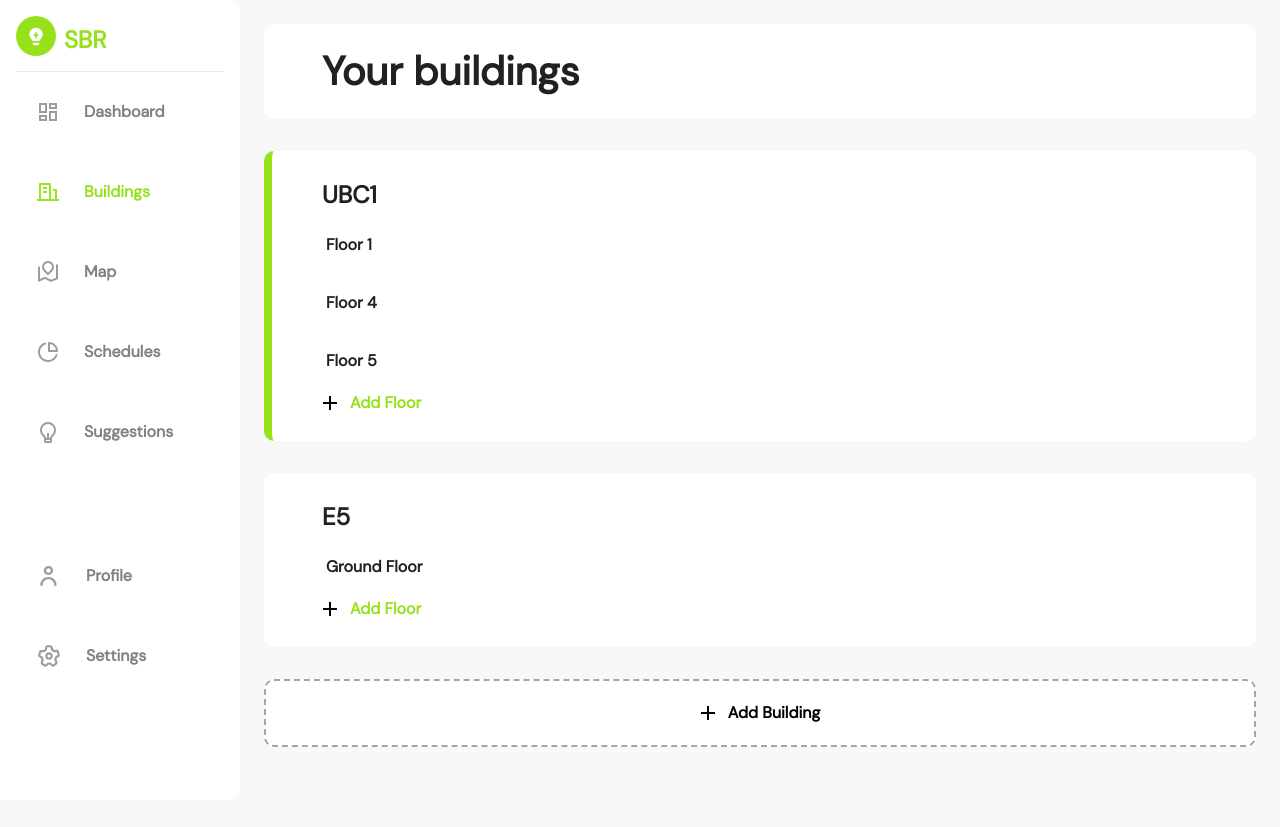
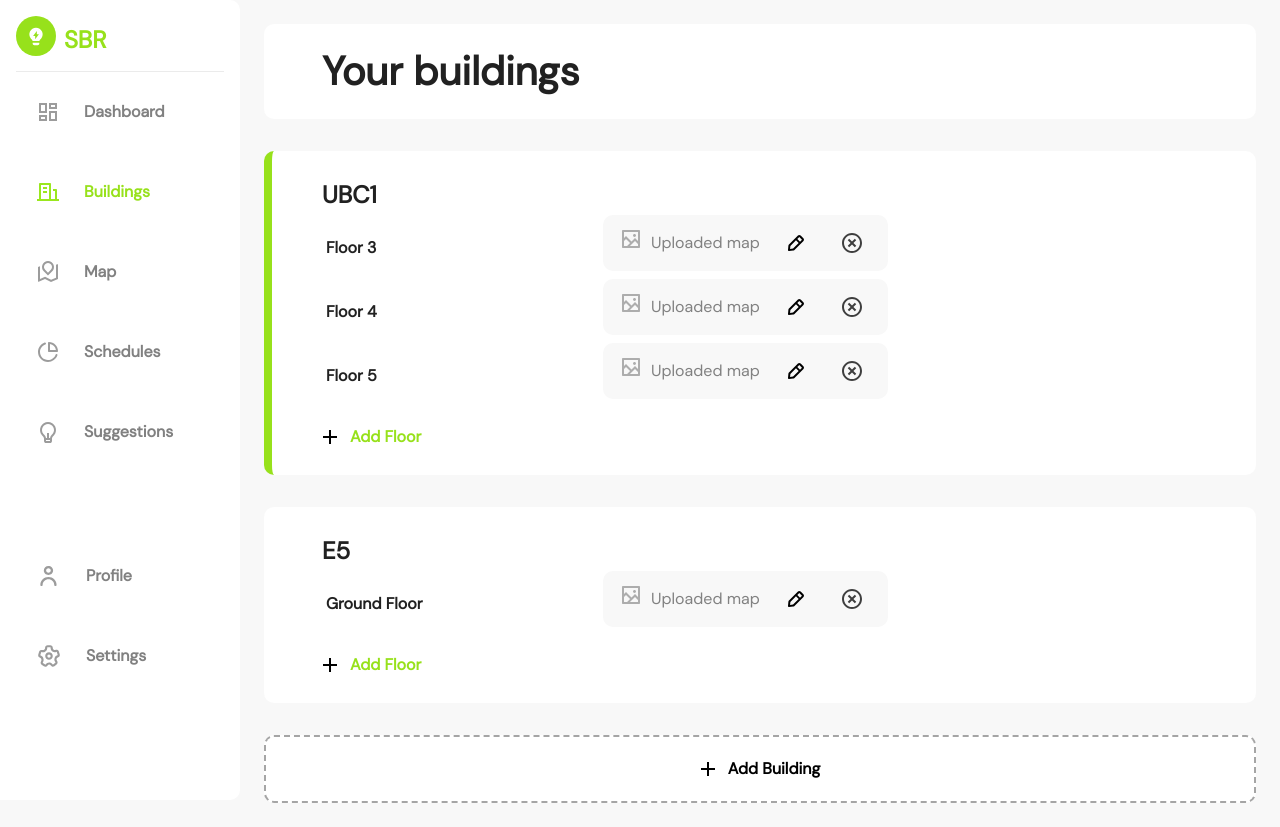
Before and after one commit to GeorgianaL/smart-bill-reducer, a React (Create React App) app: page /buildings in a window 1280 px wide. Before the commit the page ends 800 px from the top, so only its background shows below. Built offline with nearby package versions, Linux system fonts and the light colour scheme; data requests are answered from the project's data file; what react-image-annotation would draw is missing.

Commit message:
WIP on photo uploader - buildings

```diff
--- a/db.json
+++ b/db.json
@@ -17,20 +17,46 @@
   ],
   "floors": [
     {
+      "buildingId": 1234,
       "id": 2341,
-      "name": "Floor 1"
+      "name": "Floor 3",
+      "mapUrl": "https://cdn.filestackcontent.com/puJmQoySluzFHXk9Kfb4"
     },
     {
+      "buildingId": 1234,
       "id": 2342,
-      "name": "Floor 4"
+      "name": "Floor 4",
+      "mapUrl": "https://cdn.filestackcontent.com/puJmQoySluzFHXk9Kfb4"
     },
     {
+      "buildingId": 1234,
       "id": 2343,
-      "name": "Floor 5"
+      "name": "Floor 5",
+      "mapUrl": "https://cdn.filestackcontent.com/puJmQoySluzFHXk9Kfb4"
     },
     {
+      "buildingId": 1235,
       "id": 1267,
-      "name": "Ground Floor"
+      "name": "Ground Floor",
+      "mapUrl": "https://cdn.filestackcontent.com/puJmQoySluzFHXk9Kfb4"
+    },
+    {
+      "buildingId": 1235,
+      "name": "Et 1",
+      "id": 2344,
+      "mapUrl": "https://cdn.filestackcontent.com/puJmQoySluzFHXk9Kfb4"
+    },
+    {
+      "buildingId": 1235,
+      "name": "Et 1",
+      "id": 2345,
+      "mapUrl": "https://cdn.filestackcontent.com/puJmQoySluzFHXk9Kfb4"
+    },
+    {
+      "buildingId": 1235,
+      "name": "e1",
+      "id": 2346,
+      "mapUrl": "https://cdn.filestackcontent.com/puJmQoySluzFHXk9Kfb4"
     }
   ],
   "history": [
--- a/src/actions/buildings.js
+++ b/src/actions/buildings.js
@@ -20,7 +20,8 @@ export const addBuilding = createAsyncThunk(
 export const saveBuilding = createAsyncThunk(
   "buildings/editBuilding",
   async (payload) => {
-    const res = await axios.put("/buildings", payload);
+    const { id, name } = payload;
+    const res = await axios.patch(`/buildings/${id}`, { name });
     return res.data;
   }
 );
--- a/src/actions/floors.js
+++ b/src/actions/floors.js
@@ -6,11 +6,18 @@ export const getFloors = createAsyncThunk("floors/getFloors", async () => {
   return res.data;
 });
 
-export const saveFloorName = createAsyncThunk(
+export const saveFloor = createAsyncThunk(
   "floors/editBuilding",
   async (payload) => {
-    const res = await axios.put("/floors", payload);
-    return res.data;
+    const { id, buildingId, name, ...props } = payload;
+
+    if (id !== null) {
+      const res = await axios.patch(`/floors/${id}`, { props });
+      return res.data;
+    } else {
+      const res = await axios.post(`/floors`, { buildingId, name });
+      return res.data;
+    }
   }
 );
 
--- a/src/actions/index.js
+++ b/src/actions/index.js
@@ -5,7 +5,7 @@ export {
   saveBuilding,
   deleteBuilding,
 } from "./buildings";
-export { getFloors, saveFloorName, deleteFloor } from "./floors";
+export { getFloors, saveFloor, deleteFloor } from "./floors";
 export {
   getEntities,
   addZone,
--- /dev/null
+++ b/src/components/photo-uploader/index.js
@@ -0,0 +1,64 @@
+import React from "react";
+import { Grid, Typography, IconButton } from "@mui/material";
+import { styled } from "@mui/material/styles";
+
+import pictureIcon from "../../assets/picture.svg";
+import editIcon from "../../assets/edit.svg";
+import deleteIcon from "../../assets/close-circle-line.svg";
+
+const Container = styled(Grid)(({ theme }) => ({
+  backgroundColor: theme.palette.grey[500],
+  borderRadius: 10,
+  padding: "8px 16px",
+}));
+
+const PhotoUploader = ({ url, name }) => {
+  return (
+    <Container
+      container
+      direction="row"
+      alignItems="center"
+      justifyContent="space-between"
+    >
+      {url !== "" && (
+        <Grid item sx={{ marginRight: 2 }}>
+          <Grid container direction="row" alignItems="center" spacing={1}>
+            <Grid item>
+              <a href={url} title={name}>
+                <img alt={name} src={pictureIcon} />
+              </a>
+            </Grid>
+            <Grid item>
+              <Typography variant="subtitle1">Uploaded map</Typography>
+            </Grid>
+          </Grid>
+        </Grid>
+      )}
+      <Grid item>
+        <Grid container direction="row" spacing={2}>
+          <Grid item>
+            <IconButton
+              color="primary"
+              aria-label="upload picture"
+              component="label"
+            >
+              <input hidden accept="image/*" type="file" />
+              <img src={editIcon} alt="Update" />
+            </IconButton>
+          </Grid>
+          <Grid item>
+            <IconButton
+              color="primary"
+              aria-label="upload picture"
+              component="label"
+            >
+              <img src={deleteIcon} alt="Delete" />
+            </IconButton>
+          </Grid>
+        </Grid>
+      </Grid>
+    </Container>
+  );
+};
+
+export default PhotoUploader;
--- a/src/features/buildings/index.jsx
+++ b/src/features/buildings/index.jsx
@@ -1,16 +1,23 @@
 import React, { useState, useEffect } from "react";
 import { useDispatch, useSelector } from "react-redux";
-import { Grid, Typography, Backdrop, CircularProgress } from "@mui/material";
+import {
+  Grid,
+  Typography,
+  Backdrop,
+  CircularProgress,
+  Button as ButtonBase,
+} from "@mui/material";
 import {
   getBuildings,
   saveBuilding,
   deleteBuilding,
   getFloors,
   deleteFloor,
-  saveFloorName,
+  saveFloor,
+  addPicture,
 } from "../../actions";
 import {
-  editFloorName,
+  editFloor,
   addNewFloor,
   editBuildingName,
   addNewBuilding,
@@ -21,6 +28,7 @@ import withNavigationBar from "../../hoc/withNavigationBar";
 import Card from "../../components/card";
 import Input from "../../components/input";
 import Button, { AddEntityButton } from "../../components/button";
+import PhotoUploader from "../../components/photo-uploader";
 import addIcon from "../../assets/add.svg";
 
 const Buildings = () => {
@@ -52,6 +60,14 @@ const Buildings = () => {
   const addBuilding = () => {
     setBuildingEditingMode(null);
     dispatch(addNewBuilding());
+  };
+
+  const onUploadPicture = (file) => {
+    dispatch(addPicture(file)).then((response) => {
+      const mapUrl = response.payload.url;
+      // to change: id should not be null at this moment
+      dispatch(editFloor({ id: null, field: "mapUrl", value: mapUrl }));
+    });
   };
 
   return (
@@ -120,6 +136,27 @@ const Buildings = () => {
 
                     if (floor) {
                       return (
+                        <>
+                          {floor.id === null && (
+                            <>
+                              <Grid item>
+                                <Typography variant="h6">Add floor</Typography>
+                              </Grid>
+                              <Grid item>
+                                <Typography variant="subtitle1">
+                                  Add the floor name you want to be able to
+                                  manage. Pick specific names.
+                                </Typography>
+                              </Grid>
+                            </>
+                          )}
+                          <Grid item>
+                            <Grid
+                              container
+                              direction="row"
+                              alignItems="center"
+                              spacing={6}
+                            >
                               <Grid item key={String(floor.id)}>
                                 <Input
                                   id={String(floor.id)}
@@ -131,8 +168,9 @@ const Buildings = () => {
                                   onRemove={() => onRemoveFloor(floor.id)}
                                   onChange={(e) =>
                                     dispatch(
-                                editFloorName({
+                                      editFloor({
                                         id: floor.id,
+                                        field: "name",
                                         value: e.target.value,
                                       })
                                     )
@@ -142,8 +180,9 @@ const Buildings = () => {
                                       dispatch(discardEmptyFloor(building.id));
                                     } else {
                                       dispatch(
-                                  saveFloorName({
+                                        saveFloor({
                                           id: floor.id,
+                                          buildingId: building.id,
                                           name: e.target.value,
                                         })
                                       );
@@ -151,11 +190,65 @@ const Buildings = () => {
                                   }}
                                 />
                               </Grid>
+                              {
+                                <Grid item>
+                                  <PhotoUploader
+                                    url={floor.mapUrl}
+                                    name={floor.name}
+                                  />
+                                </Grid>
+                              }
+                            </Grid>
+                          </Grid>
+                          {floor.id === null && floor.name !== "" && (
+                            <>
+                              <Grid item>
+                                <Typography variant="subtitle1">
+                                  Add the floor map. You will use this map to
+                                  create zones, add sensors, relays etc
+                                </Typography>
+                              </Grid>
+                              <Grid item>
+                                <Grid
+                                  container
+                                  direction="row"
+                                  spacing={2}
+                                  alignItems="center"
+                                >
+                                  <Grid item>
+                                    <ButtonBase
+                                      variant="contained"
+                                      component="label"
+                                      onChange={(e) =>
+                                        onUploadPicture(e.target.files[0])
+                                      }
+                                    >
+                                      {floor.map ? "Change image" : "Upload"}
+                                      <input
+                                        hidden
+                                        accept="image/png"
+                                        multiple
+                                        type="file"
+                                      />
+                                    </ButtonBase>
+                                  </Grid>
+                                  <Grid item>
+                                    {floor.map && (
+                                      <Typography variant="subtitle1">
+                                        {floor.map.name}
+                                      </Typography>
+                                    )}
+                                  </Grid>
+                                </Grid>
+                              </Grid>
+                            </>
+                          )}
+                        </>
                       );
                     }
                     return null;
                   })}
-                  <Grid item>
+                  <Grid item sx={{ marginTop: 2 }}>
                     <Button
                       startIcon={<img src={addIcon} alt="add" />}
                       onClick={() => onAddNewFloor(building.id)}
--- a/src/slices/buildingsSlice.js
+++ b/src/slices/buildingsSlice.js
@@ -27,9 +27,9 @@ export const buildingsSlice = createSlice({
         };
       }
     },
-    editFloorName: (state, action) => {
+    editFloor: (state, action) => {
       const {
-        payload: { id, value },
+        payload: { id, field, value },
       } = action;
 
       return {
@@ -38,7 +38,7 @@ export const buildingsSlice = createSlice({
           if (floor.id === id) {
             return {
               ...floor,
-              name: value,
+              [field]: value,
             };
           }
           return floor;
@@ -180,7 +180,7 @@ const { actions, reducer } = buildingsSlice;
 
 export const {
   changeActiveBuilding,
-  editFloorName,
+  editFloor,
   addNewFloor,
   editBuildingName,
   addNewBuilding,
--- a/src/utils/theme.js
+++ b/src/utils/theme.js
@@ -19,6 +19,7 @@ const theme = createTheme({
       white: "#ffffff",
     },
     grey: {
+      200: "#ADADAD",
       300: "#818181",
       400: "#DFDFE6",
       500: "#F8F8F8",
```
Also changed, not shown: src/assets/close-circle-line.svg (added), src/assets/picture.svg (added). Lines whose indentation alone changed are shown as unchanged.
